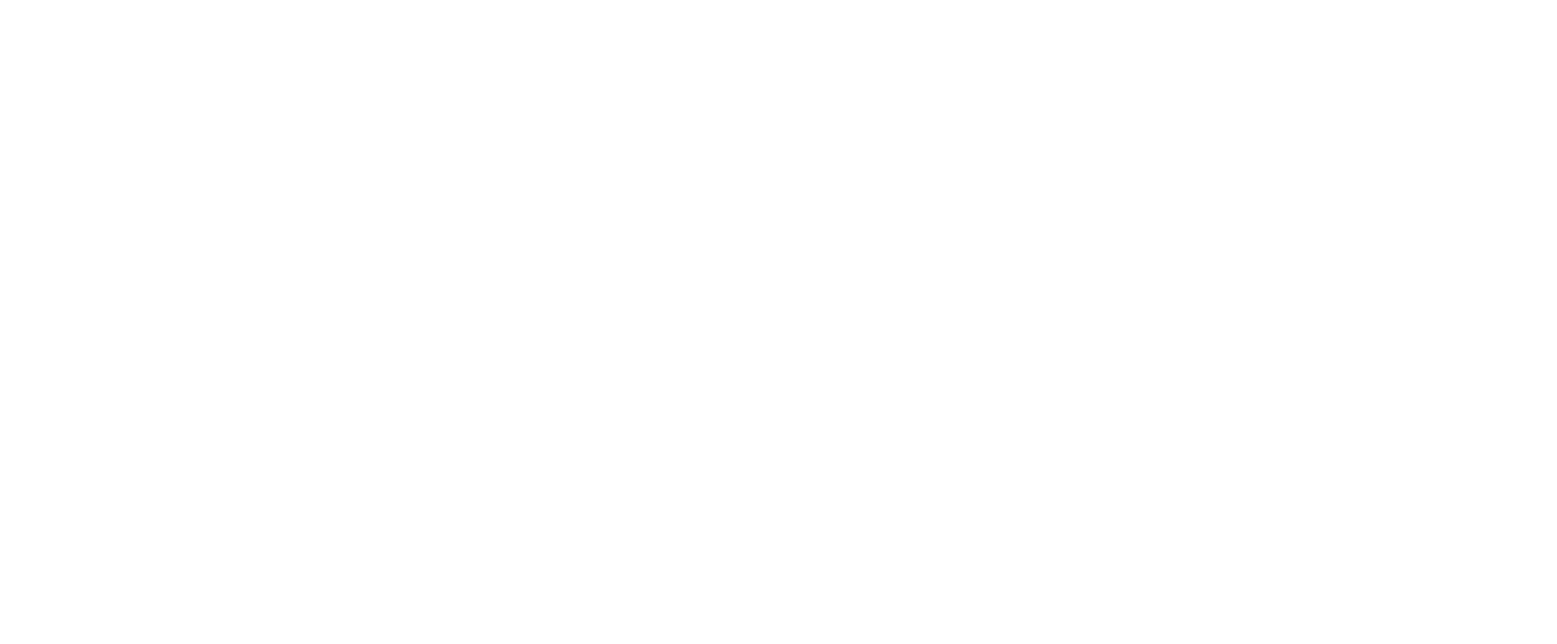
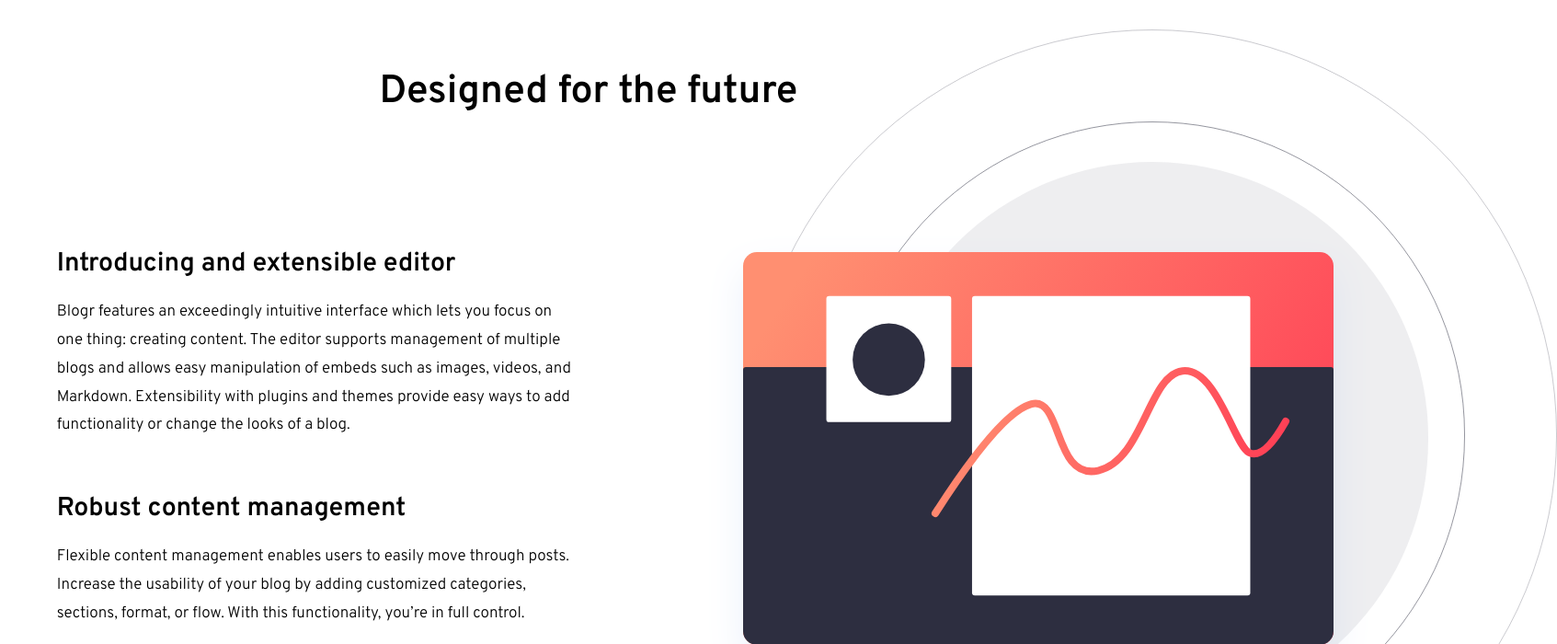
Before and after one commit to d-zucho/blogr, a React (Vite) app: page / in a window 1280 px wide. Shown: the part 560-1260 px from the top of the page at 92% size, 1693 px wide, since content can reach past the window. Before the commit the page ends 800 px from the top, so only its background shows below. Built offline with nearby package versions, Linux system fonts and the light colour scheme.

Commit message:
start info section

```diff
--- a/src/App.css
+++ b/src/App.css
@@ -6,6 +6,11 @@
   margin: 0;
 }
 
+body {
+  overflow-x: hidden;
+  min-width: 100vw;
+}
+
 a {
   text-decoration: none;
   color: inherit;
--- a/src/App.jsx
+++ b/src/App.jsx
@@ -1,12 +1,15 @@
 import './App.css'
+import Features from './components/Features/Features'
 import Header from './components/Header/Header'
 import Nav from './components/Nav/Nav'
+import Info from './components/info/Info'
 
 function App() {
   return (
     <>
       <Header />
-      <h1>app</h1>
+      <Features />
+      <Info />
     </>
   )
 }
--- /dev/null
+++ b/src/components/Features/Features.jsx
@@ -0,0 +1,43 @@
+import featuresBG from '../../assets/images/illustration-editor-desktop.svg'
+import './features.styles.css'
+
+function Features() {
+  return (
+    <section className='features'>
+      {/* <img src={featuresBG} className='features-img' alt='Our Editor' /> */}
+
+      <h2 className='features-header'>Designed for the future</h2>
+      <div className='features-content'>
+        <div className='features-main'>
+          <div className='features-body'>
+            <div className='features-info'>
+              <h2>Introducing and extensible editor</h2>
+              <p className='feature-desc'>
+                Blogr features an exceedingly intuitive interface which lets you
+                focus on one thing: creating content. The editor supports
+                management of multiple blogs and allows easy manipulation of
+                embeds such as images, videos, and Markdown. Extensibility with
+                plugins and themes provide easy ways to add functionality or
+                change the looks of a blog.
+              </p>
+            </div>
+            <div className='features-info'>
+              <h2>Robust content management</h2>
+              <p className='feature-desc'>
+                Flexible content management enables users to easily move through
+                posts. Increase the usability of your blog by adding customized
+                categories, sections, format, or flow. With this functionality,
+                you’re in full control.
+              </p>
+            </div>
+          </div>
+        </div>
+        <div className='bg-img'>
+          <img src={featuresBG} alt='feature background' />
+        </div>
+      </div>
+    </section>
+  )
+}
+
+export default Features
--- /dev/null
+++ b/src/components/Features/features.styles.css
@@ -0,0 +1,45 @@
+.features {
+  font-family: 'Overpass', serif;
+  margin: 2rem 0 2rem;
+}
+
+.feature-desc {
+  font-size: 0.9rem;
+  line-height: 1.8;
+}
+
+.feature-desc:first-of-type {
+  margin-bottom: 3rem;
+}
+
+.features-header {
+  font-size: 2.25rem;
+  font-weight: 600;
+  text-align: center;
+  padding-top: 5rem;
+}
+
+.features-content {
+  display: flex;
+}
+
+.features-body {
+  margin-left: 3.25rem;
+  width: 80%;
+}
+.features-body h2 {
+  font-size: 1.5rem;
+  font-weight: bold;
+  margin: 1rem 0;
+}
+
+.features-main {
+  margin-top: 6.5rem;
+  width: 55%;
+}
+
+.bg-img {
+  width: 40%;
+  margin-top: -5rem;
+  margin-left: auto;
+}
--- a/src/components/Nav/Nav.jsx
+++ b/src/components/Nav/Nav.jsx
@@ -28,7 +28,7 @@
       </nav>
       <div className='login-container'>
         <a href='#'>Login</a>
-        <button className='signUp'>Sign Up</button>
+        <button className='btn signUp'>Sign Up</button>
       </div>
     </div>
   )
--- a/src/components/Nav/nav.styles.css
+++ b/src/components/Nav/nav.styles.css
@@ -29,4 +29,11 @@
   border-radius: 20px;
   font-weight: 700;
   cursor: pointer;
+  transition: all 0.2s ease-out;
 }
+
+.btn:hover {
+  transform: scale(1.05);
+  background-color: #ff7b86;
+  color: #fff;
+}
--- /dev/null
+++ b/src/components/info/Info.jsx
@@ -0,0 +1,26 @@
+import InfoImg from '../../assets/images/illustration-phones.svg'
+import BgPattern from '../../assets/images/bg-pattern-circles.svg'
+
+import './info.styles.css'
+
+function Info() {
+  return (
+    <section className='info'>
+      <div className='images'>
+        <img className='background' src={BgPattern} alt='circle' />
+        <img className='phones' src={InfoImg} alt='phones' />
+      </div>
+      <div className='info-copy'>
+        <h2>State of the Art Infrastructure</h2>
+        <p>
+          With reliability and speed in mind, worldwide data centers provide the
+          backbone for ultra-fast connectivity. This ensures your site will load
+          instantly, no matter where your readers are, keeping your site
+          competitive.
+        </p>
+      </div>
+    </section>
+  )
+}
+
+export default Info
--- /dev/null
+++ b/src/components/info/info.styles.css
@@ -0,0 +1,4 @@
+.info {
+  background: linear-gradient(165deg, #2d2e40, #3f4164);
+  color: white;
+}
```
Also changed, not shown: src/assets/images/info-section.png (added).
